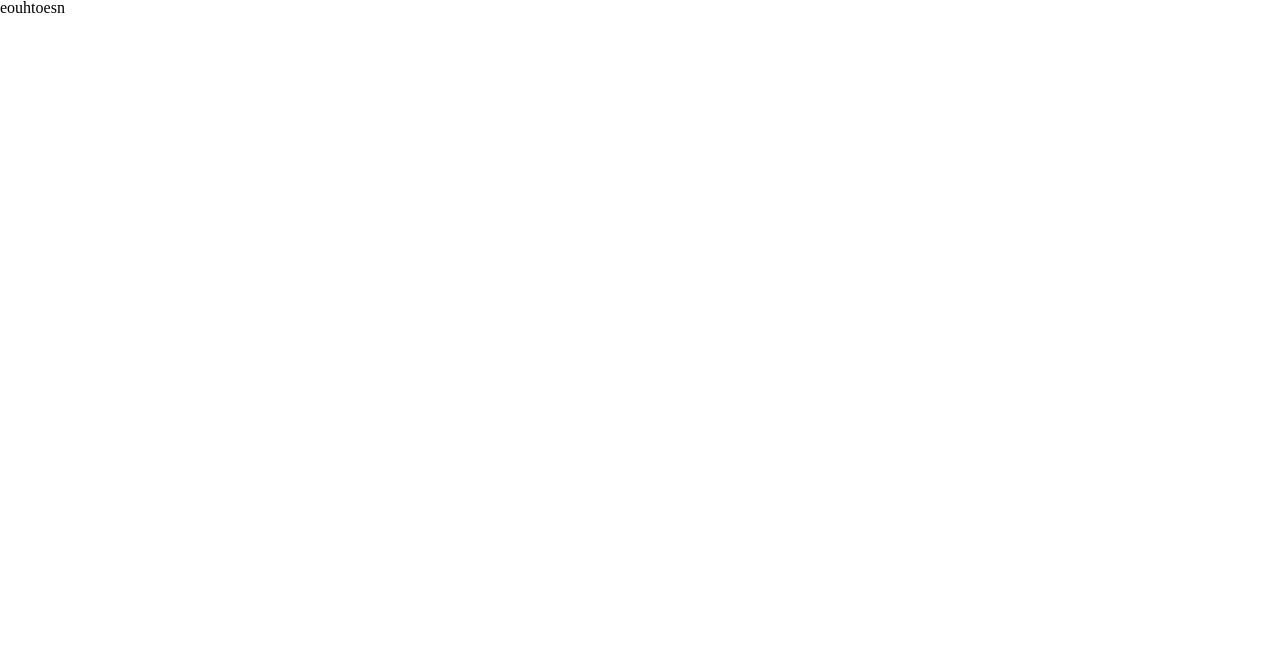
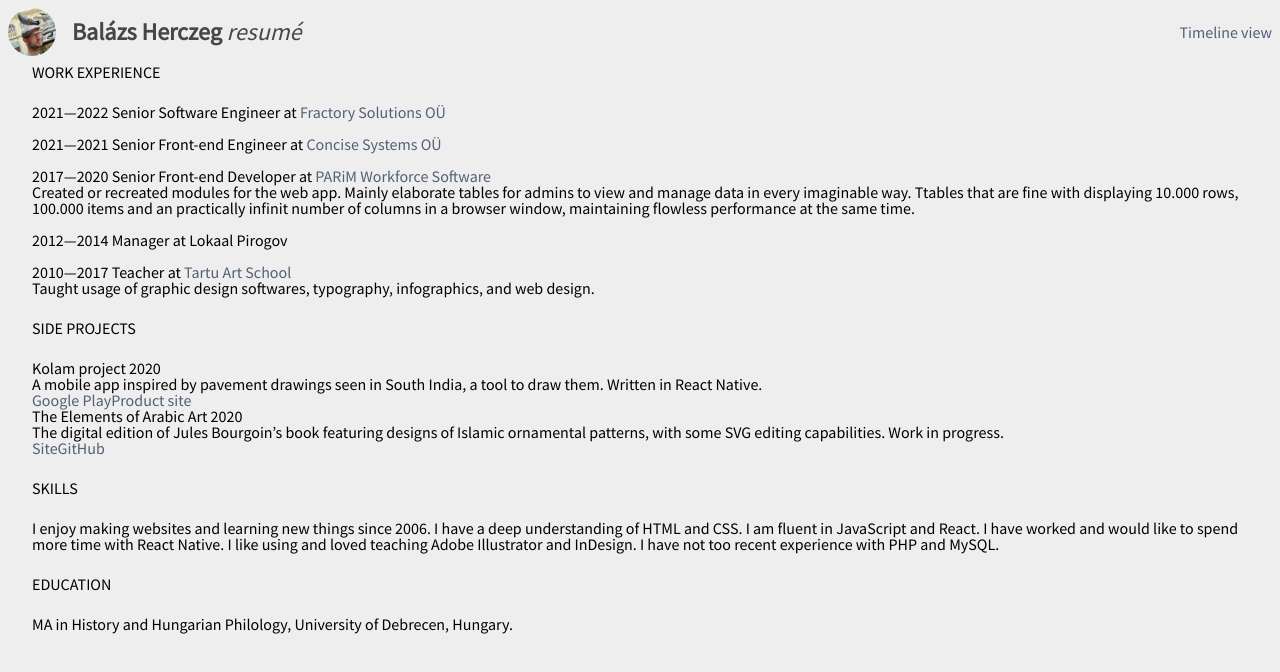
Before and after one commit to balazsherczeg/cv, a Gatsby site: page /list in a window 1280 px wide. Built offline with nearby package versions, Linux system fonts and the light colour scheme; Gatsby itself is replaced by a stand-in of ours; a web font is replaced by a local one.

Commit message:
Assembling CV

```diff
--- a/package.json
+++ b/package.json
@@ -32,6 +32,7 @@
     "@types/node": "^18.11.9",
     "@types/react": "^18.0.25",
     "@types/react-dom": "^18.0.8",
+    "@types/styled-components": "^5.1.26",
     "@typescript-eslint/eslint-plugin": "^5.44.0",
     "@typescript-eslint/parser": "^5.44.0",
     "eslint": "^8.28.0",
--- a/src/views/Timeline/Header.jsx
+++ b/src/components/Header.tsx
@@ -1,6 +1,5 @@
 import React from 'react';
 import Portrait from 'assets/images/balazs.jpg';
-import { Link } from 'gatsby';
 import styled from 'styled-components';
 
 const Wrapper = styled.div`
@@ -8,20 +7,33 @@ const Wrapper = styled.div`
   height: 100%;
   padding: 0 0.5rem;
   display: flex;
-  font-size: 1.5rem;
   line-height: 1rem;
   align-items: center;
+  justify-content: space-between;
+
+  position: fixed;
+  height: var(--pageHeaderHeight);
+  top: 0;
+  left: 0;
+  right: 0;
+  z-index: 10;
+`;
+
+const TitleWrapper = styled.div`
+  display: flex;
+  align-items: center;
+  gap: 1rem;
 `;
 
 const Image = styled.img`
   width: 3rem;
   height: 3rem;
   border-radius: 100%;
-  margin-right: 1rem;
 `;
 
 const Title = styled.h1`
   opacity: 0.7;
+  font-size: 1.5rem;
 `;
 
 const Name = styled.span`
@@ -32,16 +44,18 @@ const Sub = styled.span`
   font-style: italic;
 `;
 
-const Header = () => (
+const Header = ({
+  children,
+}: React.PropsWithChildren<Record<never, never>>) => (
   <Wrapper>
-    <Image src={Portrait} />
-    <Title>
-      <Name>Balázs Herczeg</Name> <Sub>resumé</Sub>
-    </Title>
-    <Link to="/text">Traditional</Link>
+    <TitleWrapper>
+      <Image src={Portrait} />
+      <Title>
+        <Name>Balázs Herczeg</Name> <Sub>resumé</Sub>
+      </Title>
+    </TitleWrapper>
+    {children}
   </Wrapper>
 );
 
-Header.propTypes = {};
-
 export default Header;
--- /dev/null
+++ b/src/components/Layout.tsx
@@ -0,0 +1,36 @@
+import React from 'react';
+import styled, { createGlobalStyle } from 'styled-components';
+import '../assets/styles/reset.css';
+
+const GlobalStyle = createGlobalStyle`
+  body {
+    --backgroundColor: #eee;
+
+    background-color: var(--backgroundColor);
+    padding: 0 2em;
+    font-family: 'Source Sans Pro', sans-serif;
+  }
+
+  * {
+    box-sizing: border-box;
+  }
+
+  a, a:visited {
+    text-decoration: none;
+    color: #526077;
+  }
+`;
+
+const Wrapper = styled.div`
+  --pageHeaderHeight: 4rem;
+  padding-top: var(--pageHeaderHeight);
+`;
+
+const Layout = ({ children }: React.PropsWithChildren) => (
+  <Wrapper>
+    <GlobalStyle />
+    {children}
+  </Wrapper>
+);
+
+export default Layout;
--- /dev/null
+++ b/src/data/projects.ts
@@ -0,0 +1,20 @@
+type Event = {
+  date: number;
+  title: string;
+};
+
+export type Project = {
+  name: string;
+  ignoreInList?: boolean;
+  fullName?: string;
+  type: string;
+  active: [number, number][];
+  color: string;
+  events?: Event[];
+  description?: string;
+
+  links: {
+    label: string;
+    url: string;
+  }[];
+};
--- a/src/data/projects.yaml
+++ b/src/data/projects.yaml
@@ -32,12 +32,19 @@
         title: Published on Google Play
       - date: 202004
         title: Tamil translation
+    description: A mobile app inspired by pavement drawings seen in South India, a tool to draw them. Written in React Native.
+    links:
+      - label: Google Play
+        url: https://play.google.com/store/apps/details?id=com.kolamapp.kolam
+      - label: Product site
+        url: https://kolamapp.com
   - name: Sailing
     active:
       -
         - 201707
         - NOW
     color: '#fff'
+    ignoreInList: True
     events:
       - date: 201706
         title: Bought an old wooden [folkboat](https://en.wikipedia.org/wiki/Nordic_Folkboat)
@@ -56,3 +63,14 @@
       - date: 202207
         title: Trip to the Finnish Archipelago
     type: project
+  - name: The Elements of Arabic Art
+    active:
+      -
+        - 202009
+        - 202012
+    description: The digital edition of Jules Bourgoin’s book featuring designs of Islamic ornamental patterns, with some SVG editing capabilities. Work in progress.
+    links:
+      - label: Site
+        url: http://arabicart.herczeg.ee/
+      - label: GitHub
+        url: https://github.com/balazsherczeg/arabicart
--- /dev/null
+++ b/src/data/work.ts
@@ -0,0 +1,18 @@
+type Event = {
+  date: number;
+  title: string;
+};
+
+export type Work = {
+  name: string;
+  fullName?: string;
+  type: string;
+  active: [number, number][];
+  color: string;
+  events?: Event[];
+  description?: string;
+
+  forget?: boolean;
+  url?: string;
+  position: string;
+};
--- a/src/data/work.yaml
+++ b/src/data/work.yaml
@@ -1,6 +1,7 @@
 ---
   - name: Freelancing
     type: work
+    forget: True
     active:
       -
         - 200706
@@ -14,6 +15,7 @@
         - 201506
     color: '#F2B827'
   - name: Tartu Art School
+    url: https://tartukunstikool.ee/en
     position: Teacher
     type: work
     active:
@@ -36,7 +38,9 @@
         title: Yes, teaching and running a bar at the same time
       - date: 201409
         title: With great enthusiasm, started teaching infographics and typography
+    description: Taught usage of graphic design softwares, typography, infographics, and web design.
   - name: Pirogov
+    fullName: Lokaal Pirogov
     position: Manager
     type: work
     active:
@@ -52,7 +56,9 @@
       - date: 201406
         title: The bar turned out a cozy and popular place and a profitable business
   - name: PARiM
+    url: http://parim.co
     fullName: PARiM Workforce Software
+    position: Senior Front-end Developer
     type: work
     active:
       -
@@ -72,7 +78,11 @@
         title: Wage calculation module
       - date: 202005
         title: Finished the most complex wage calculation module ever
+    description: Created or recreated modules for the web app. Mainly elaborate tables for admins to view and manage data in every imaginable way. Ttables that are fine with displaying 10.000 rows, 100.000 items and an practically infinit number of columns in a browser window, maintaining flowless performance at the same time.
   - name: Concise
+    fullName: Concise Systems OÜ
+    url: https://concise.ee
+    position: Senior Front-end Engineer
     type: work
     active:
       -
@@ -81,9 +91,14 @@
     color: '#999'
   - name: Fractory
     fullName: Fractory Solutions OÜ
+    url: https://fractory.com
+    position: Senior Software Engineer
     type: work
     active:
       -
         - 202110
         - 202211
     color: '#FA423A'
+    events:
+      - date: 202106
+        title: Ordered some laser cutting for the boat from Fractory and was impressed
--- /dev/null
+++ b/src/global.d.ts
@@ -0,0 +1,19 @@
+declare module '*.jpg' {
+  export default '' as string;
+}
+declare module '*.png' {
+  export default '' as string;
+}
+
+declare module '*.yaml' {
+  const data: never;
+  export default data;
+}
+
+// fix typescript error of not being able to import svgs has react components
+declare module '*.svg' {
+  import React = require('react');
+  export const ReactComponent: React.FC<React.SVGProps<SVGSVGElement>>;
+  const src: string;
+  export default src;
+}
--- a/src/pages/list.js
+++ b/src/pages/list.js
@@ -1,6 +1,6 @@
 import React from 'react';
-import List from '../views/List';
+import List from 'views/List';
 
-const ListPage = () => <div>eouhtoesn</div>;
+const ListPage = () => <List />;
 
 export default ListPage;
--- a/src/views/List/List.tsx
+++ b/src/views/List/List.tsx
@@ -1,9 +1,83 @@
 import React from 'react';
 import 'assets/styles/reset.css';
-import styled, { createGlobalStyle } from 'styled-components';
+import Header from 'components/Header';
+import Layout from 'components/Layout';
+import { Link } from 'gatsby';
+import styled from 'styled-components';
+import type { Project as ProjectType } from 'data/projects';
+import projects from 'data/projects.yaml';
+import type { Work as WorkType } from 'data/work';
+import works from 'data/work.yaml';
+import Project from './components/Project';
+import Work from './components/Work';
+
+const SectionTitle = styled.h2`
+  text-transform: uppercase;
+  margin-bottom: 1.5rem;
+`;
+
+const Main = styled.main`
+  display: flex;
+  flex-direction: column;
+  gap: 1.5rem;
+`;
+
+const Items = styled.div`
+  display: flex;
+  flex-direction: column;
+  gap: 1rem;
+`;
 
 const List = () => {
-  return <div>List</div>;
+  return (
+    <Layout>
+      <Header>
+        <Link to="/">Timeline view</Link>
+      </Header>
+
+      <Main>
+        <div>
+          <SectionTitle>Work experience</SectionTitle>
+          <Items>
+            {(works as WorkType[])
+              .sort((a, b) => b.active[0][0] - a.active[0][0])
+              .filter((work) => !work.forget)
+              .map((work) => (
+                <Work key={work.name} work={work} />
+              ))}
+          </Items>
+        </div>
+
+        <div>
+          <SectionTitle>Side projects</SectionTitle>
+          {(projects as ProjectType[])
+            .filter((project) => !project.ignoreInList)
+            .map((project) => (
+              <Project key={project.name} project={project} />
+            ))}
+        </div>
+
+        <div>
+          <SectionTitle>Skills</SectionTitle>
+          <p>
+            I enjoy making websites and learning new things since 2006. I have a
+            deep understanding of HTML and CSS. I am fluent in JavaScript and
+            React. I have worked and would like to spend more time with React
+            Native. I like using and loved teaching Adobe Illustrator and
+            InDesign. I have not too recent experience with PHP and MySQL.
+          </p>
+        </div>
+
+        <div>
+          <SectionTitle>Education</SectionTitle>
+          <p>
+            MA in History and Hungarian Philology, University of Debrecen,
+            Hungary.
+          </p>
+        </div>
+      </Main>
+    </Layout>
+  );
 };
 
 export default List;
--- /dev/null
+++ b/src/views/List/components/Interval.tsx
@@ -0,0 +1,13 @@
+import React from 'react';
+
+// import styled from 'styled-components';
+
+export const getYear = (date: number) => String(date).slice(0, 4);
+
+const Project = ({ active }: { active: [number, number][] }) => (
+  <span>
+    {getYear(active[0][0])}—{getYear(active[active.length - 1][1])}
+  </span>
+);
+
+export default Project;
--- /dev/null
+++ b/src/views/List/components/Project.tsx
@@ -0,0 +1,28 @@
+import React from 'react';
+import styled from 'styled-components';
+import type { Project as ProjectType } from 'data/projects';
+
+const Description = styled.div`
+  fontsize: 12px;
+  fontstyle: italic;
+`;
+
+export const getYear = (date: number) => String(date).slice(0, 4);
+
+const Project = ({
+  project: { name, fullName, active, description, links },
+}: {
+  project: ProjectType;
+}) => (
+  <p>
+    {fullName ?? name} {getYear(active[active.length - 1][1])}
+    {!!description && <Description>{description}</Description>}
+    {links.map((link) => (
+      <a key={link.url} href={link.url}>
+        {link.label}
+      </a>
+    ))}
+  </p>
+);
+
+export default Project;
--- /dev/null
+++ b/src/views/List/components/Work.tsx
@@ -0,0 +1,23 @@
+import React from 'react';
+import styled from 'styled-components';
+import type { Work as WorkType } from 'data/work';
+import Interval from './Interval';
+
+const Description = styled.div`
+  fontsize: 12px;
+  fontstyle: italic;
+`;
+
+const Work = ({
+  work: { name, fullName, active, position, url, description },
+}: {
+  work: WorkType;
+}) => (
+  <p>
+    <Interval active={active} /> {position} at{' '}
+    {url ? <a href={url}>{fullName ?? name}</a> : fullName ?? name}
+    {!!description && <Description>{description}</Description>}
+  </p>
+);
+
+export default Work;
--- a/tsconfig.json
+++ b/tsconfig.json
@@ -28,7 +28,9 @@
     // "rootDir": "./",                                  /* Specify the root folder within your source files. */
     "moduleResolution": "node",                       /* Specify how TypeScript looks up a file from a given module specifier. */
     // "baseUrl": "./",                                  /* Specify the base directory to resolve non-relative module names. */
-    // "paths": {},                                      /* Specify a set of entries that re-map imports to additional lookup locations. */
+    "paths": {
+      "*": ["./src/*"],
+    },                                      /* Specify a set of entries that re-map imports to additional lookup locations. */
     // "rootDirs": [],                                   /* Allow multiple folders to be treated as one when resolving modules. */
     // "typeRoots": [],                                  /* Specify multiple folders that act like `./node_modules/@types`. */
     // "types": [],                                      /* Specify type package names to be included without being referenced in a source file. */
```
Also changed, not shown: src/views/Timeline/App.jsx (+8 -27 lines), src/images/icon.png (deleted), 1 other file.
